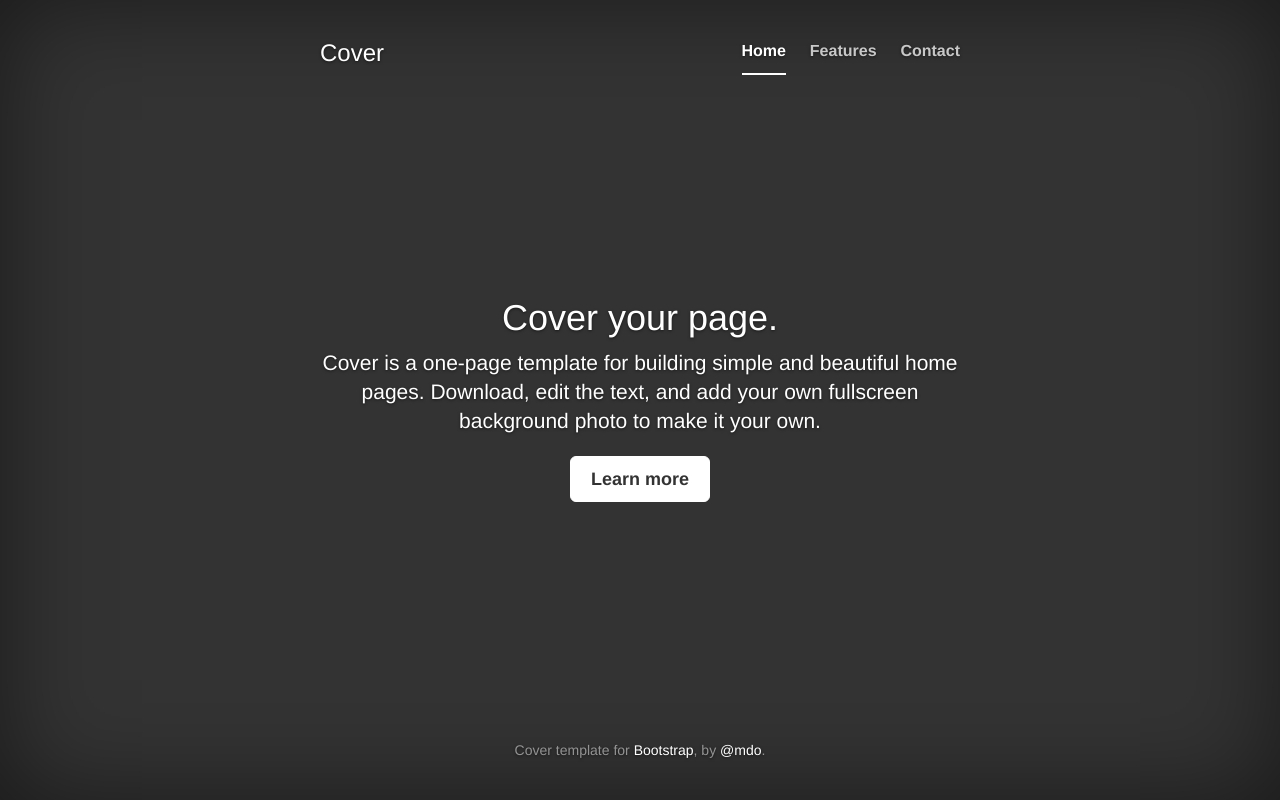
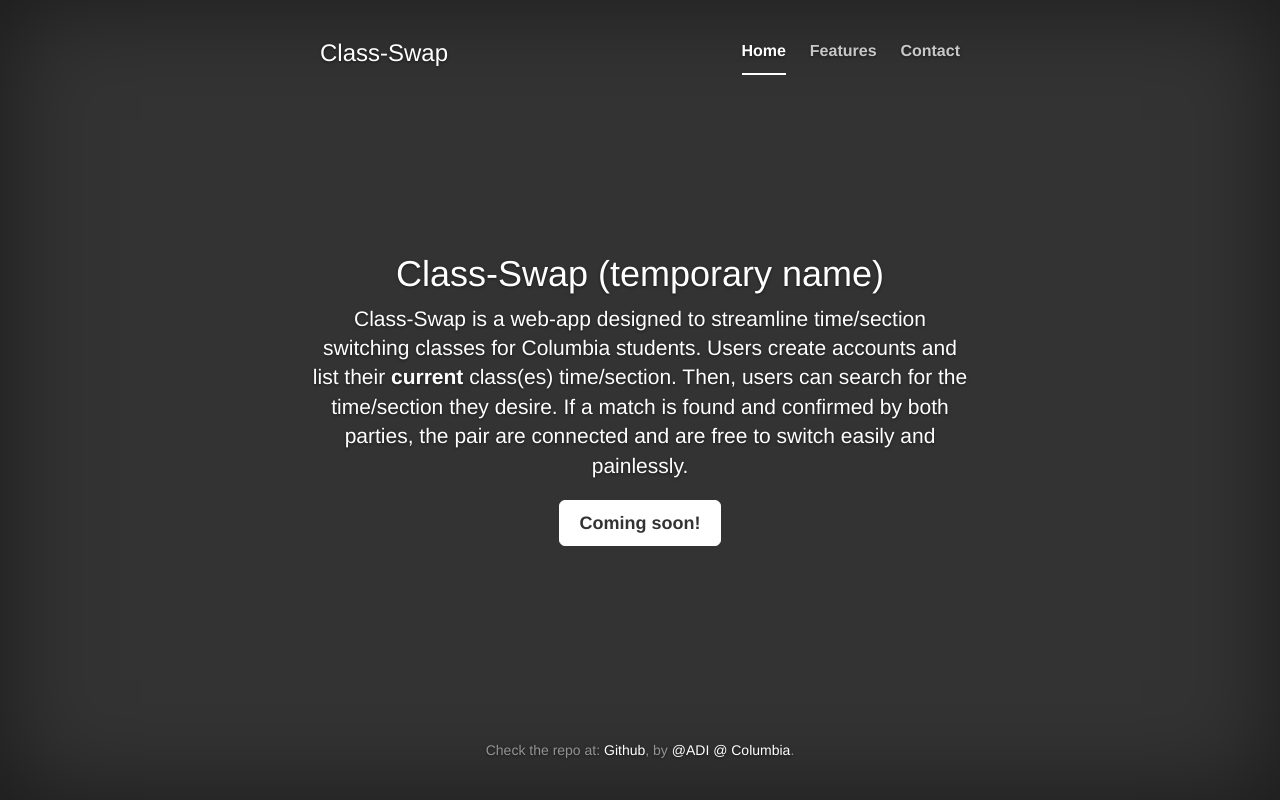
Before and after one commit to adicu/class-swap, a Flask app: page / in a window 1280 px wide. Run offline with Flask 2, Linux system fonts and the light colour scheme; some libraries are stand-ins or nearby versions.

Commit message:
Trivial content additions to the main page.

```diff
--- a/templates/index.html
+++ b/templates/index.html
@@ -6,9 +6,9 @@
     <meta name="viewport" content="width=device-width, initial-scale=1">
     <meta name="description" content="">
     <meta name="author" content="">
-    <link rel="icon" href="../../favicon.ico">
+    <link rel="icon" href="../resources/favicon.ico">
 
-    <title>Cover Template for Bootstrap</title>
+    <title>Class-Swap: Connecting you with the Time you truly belong</title>
 
     <!-- Bootstrap core CSS -->
     <link href="../static/css/bootstrap.min.css" rel="stylesheet">
@@ -18,7 +18,7 @@
 
     <!-- Just for debugging purposes. Don't actually copy these 2 lines! -->
     <!--[if lt IE 9]><script src="../../assets/js/ie8-responsive-file-warning.js"></script><![endif]-->
-    <script src="../static/js/ie-emulation-modes-warning.js"></script>
+    <!--script src="../static/js/ie-emulation-modes-warning.js"></script-->
 
     <!-- HTML5 shim and Respond.js for IE8 support of HTML5 elements and media queries -->
     <!--[if lt IE 9]>
@@ -37,7 +37,7 @@
 
           <div class="masthead clearfix">
             <div class="inner">
-              <h3 class="masthead-brand">Cover</h3>
+              <h3 class="masthead-brand">Class-Swap</h3>
               <nav>
                 <ul class="nav masthead-nav">
                   <li class="active"><a href="#">Home</a></li>
@@ -49,16 +49,16 @@
           </div>
 
           <div class="inner cover">
-            <h1 class="cover-heading">Cover your page.</h1>
-            <p class="lead">Cover is a one-page template for building simple and beautiful home pages. Download, edit the text, and add your own fullscreen background photo to make it your own.</p>
+            <h1 class="cover-heading">Class-Swap (temporary name)</h1>
+            <p class="lead">Class-Swap is a web-app designed to streamline time/section switching classes for Columbia students. Users create accounts and list their <strong>current</strong> class(es) time/section. Then, users can search for the time/section they desire. If a match is found and confirmed by both parties, the pair are connected and are free to switch easily and painlessly.</p>
             <p class="lead">
-              <a href="#" class="btn btn-lg btn-default">Learn more</a>
+              <a href="https://adicu.com/labs" class="btn btn-lg btn-default">Coming soon!</a>
             </p>
           </div>
 
           <div class="mastfoot">
             <div class="inner">
-              <p>Cover template for <a href="http://getbootstrap.com">Bootstrap</a>, by <a href="https://twitter.com/mdo">@mdo</a>.</p>
+              <p>Check the repo at: <a href="http://github.com/adicu/class-swap">Github</a>, by <a href="https://adicu.com/labs">@ADI @ Columbia</a>.</p>
             </div>
           </div>
 
```
